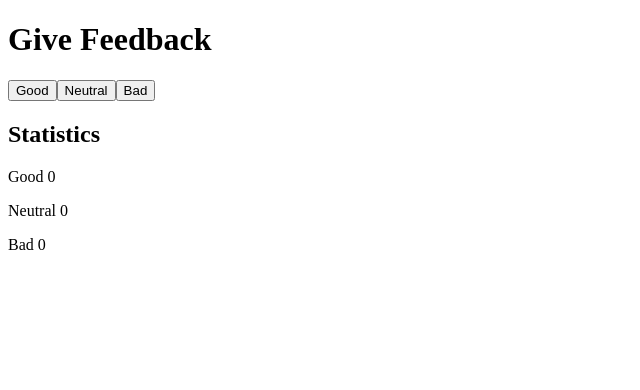
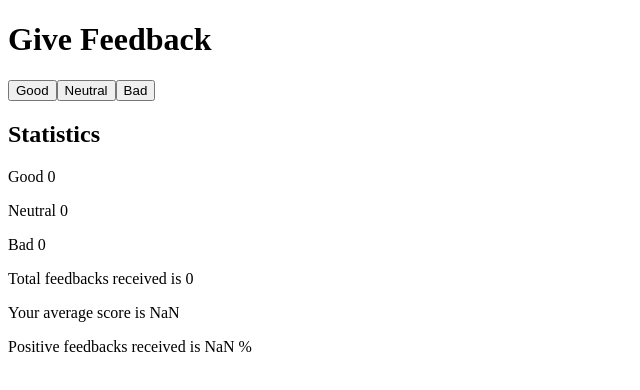
Before and after one commit to karthikreacts/part1, a React (Create React App) app in the folder unicafe/: page / in a window 1280 px wide. Shown: the top 390 px of the page, without its empty margins (0-640 px from the left). Built offline with nearby package versions, Linux system fonts and the light colour scheme.

Commit message:
unicafe exercise 2

```diff
--- a/unicafe/src/App.js
+++ b/unicafe/src/App.js
@@ -4,7 +4,9 @@ const App = () => {
   const [good, setGood] = useState(0);
   const [bad, setBad] = useState(0);
   const [neutral, setNeutral] = useState(0);
-
+  let total = good + neutral + bad;
+  let average = 0;
+  average = (good - bad) / total
   return (
     <div>
       <h1>Give Feedback</h1>
@@ -15,6 +17,11 @@ const App = () => {
       <p>Good {good}</p>
       <p>Neutral {neutral}</p>
       <p>Bad {bad}</p>
+      <p>Total feedbacks received is {total}</p>
+
+      <p>Your average score is {average}</p>
+      <p>Positive feedbacks received is {(good / total) * 100} %</p>
+
     </div>
   );
 };
```
